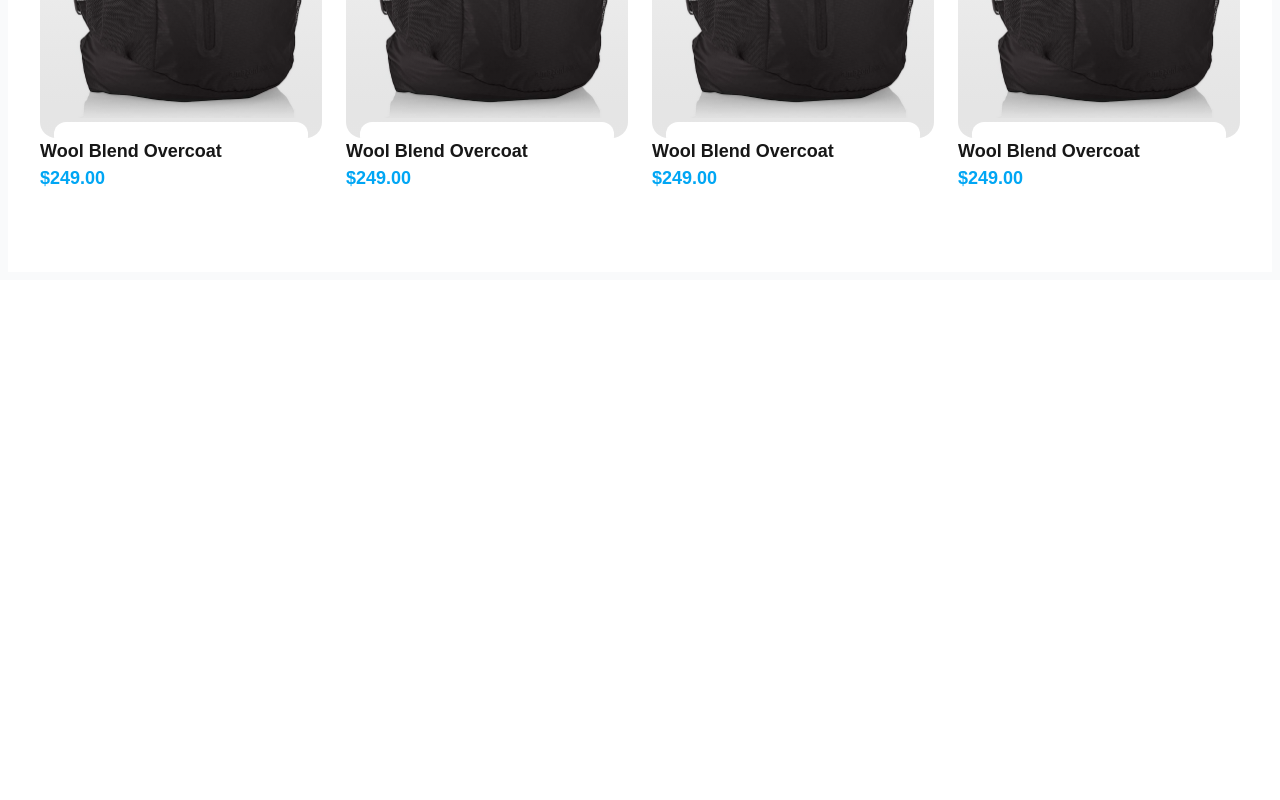
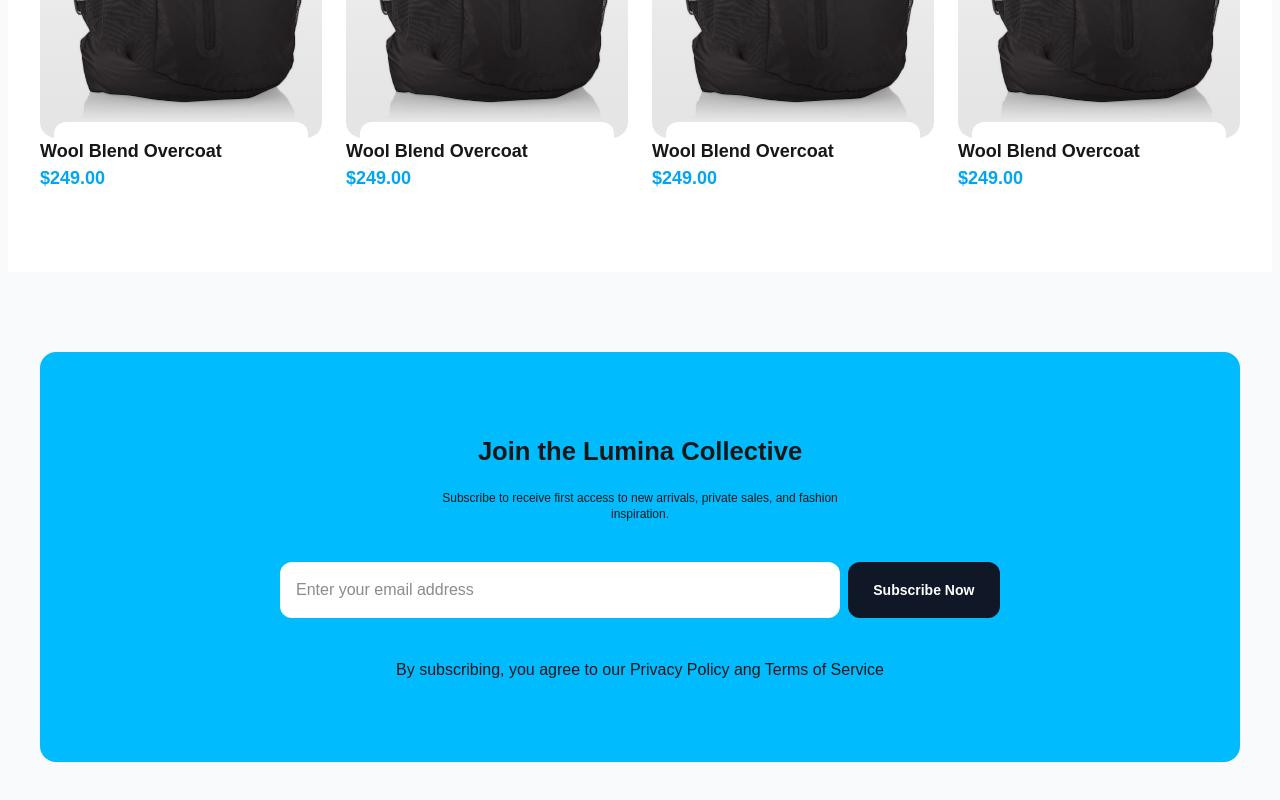
Before and after one commit to dev-dabid/next-ecommerce, a Next.js app: page / in a window 1280 px wide. Shown: the part 1987-2787 px from the top of the page. Before the commit the page ends 2267 px from the top, so only its background shows below. Built offline with nearby package versions, Linux system fonts and the light colour scheme.

Commit message:
feat: add news letter and news letter input component

```diff
--- /dev/null
+++ b/src/app/(home)/NewsLetterInput.tsx
@@ -0,0 +1,18 @@
+const NewsLetterInput = () => {
+  return (
+    <div className="flex flex-col lg:flex-row gap-2 w-full">
+      <div className="bg-white py-4 px-4 rounded-xl flex-1">
+        <input
+          className="w-full outline-none"
+          type="text"
+          placeholder="Enter your email address"
+        />
+      </div>
+      <button className="bg-gray-900 text-white px-[clamp(1.5rem,2vw,2.5rem)] text-sm rounded-xl font-semibold">
+        Subscribe Now
+      </button>
+    </div>
+  );
+};
+
+export default NewsLetterInput;
--- /dev/null
+++ b/src/app/(home)/NewsLetterSection.tsx
@@ -0,0 +1,25 @@
+import NewsLetterInput from "./NewsLetterInput";
+
+const NewsLetterSection = () => {
+  return (
+    <div className="py-20">
+      <div className="max-w-300 mx-auto bg-sky-400 flex justify-center items-center rounded-2xl py-20 flex-col px-5">
+        <h1 className="text-[clamp(1.25rem,2vw,3rem)] font-bold">
+          Join the Lumina Collective
+        </h1>
+        <p className="mt-5 text-xs max-w-[60ch] text-center">
+          Subscribe to receive first access to new arrivals, private sales, and
+          fashion inspiration.
+        </p>
+        <div className="max-w-180 w-full mt-10">
+          <NewsLetterInput />
+        </div>
+        <p className="mt-10">
+          By subscribing, you agree to our Privacy Policy ang Terms of Service
+        </p>
+      </div>
+    </div>
+  );
+};
+
+export default NewsLetterSection;
--- a/src/app/(home)/page.tsx
+++ b/src/app/(home)/page.tsx
@@ -5,6 +5,7 @@ import { useState, useEffect } from "react";
 import Hero from "./Hero";
 import CategorySection from "./CategorySection";
 import TrendSection from "./TrendSection";
+import NewsLetterSection from "./NewsLetterSection";
 
 export default function Homepage() {
   const { products, isFetched, fetchProducts } = useProducts();
@@ -24,6 +25,7 @@ export default function Homepage() {
       <Hero />
       <CategorySection products={products || []} />
       <TrendSection />
+      <NewsLetterSection />
     </div>
   );
 }
```
